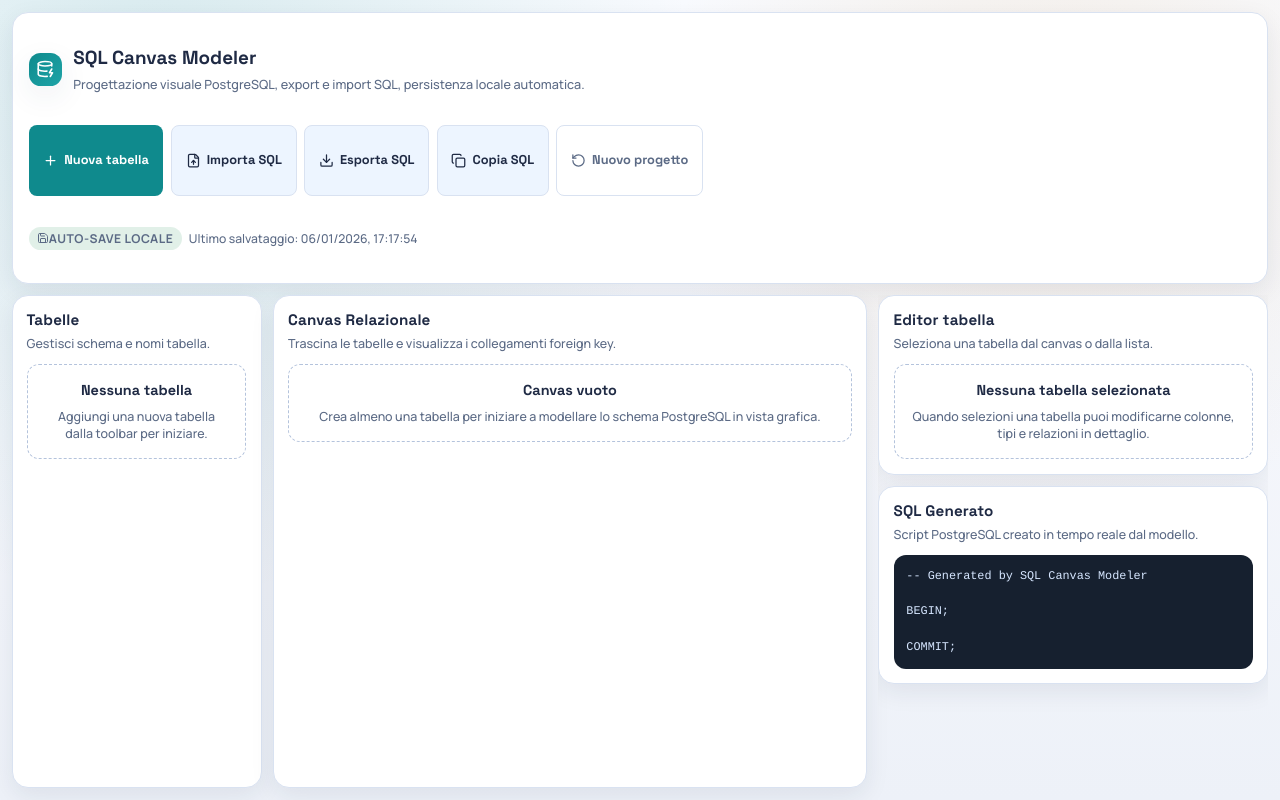
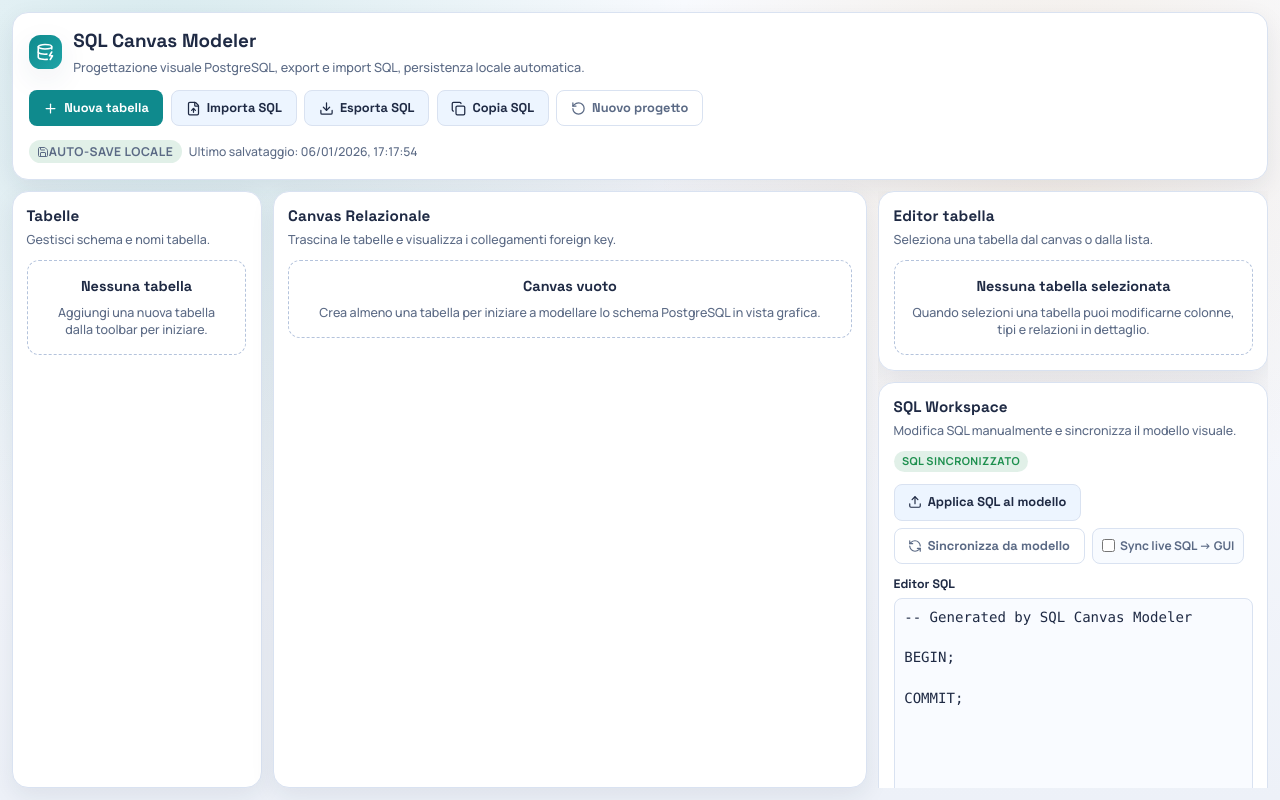
Before and after one commit to d4v3-rm/fe-react-sql-canva, a React (Vite) app: page / in a window 1280 px wide. Built offline with nearby package versions, Linux system fonts and the light colour scheme.

Commit message:
feat: add bidirectional SQL workspace with live sync

```diff
--- a/src/features/sql-preview/SqlPreview.module.scss
+++ b/src/features/sql-preview/SqlPreview.module.scss
@@ -22,9 +22,69 @@
   }
 }
 
+.statusRow {
+  display: flex;
+  flex-wrap: wrap;
+  gap: 0.45rem;
+}
+
+.controls {
+  display: flex;
+  flex-wrap: wrap;
+  gap: 0.45rem;
+
+  button {
+    display: inline-flex;
+    align-items: center;
+    gap: 0.35rem;
+  }
+}
+
+.liveSyncToggle {
+  display: inline-flex;
+  align-items: center;
+  gap: 0.35rem;
+  border: 1px solid t.$color-border;
+  border-radius: t.$radius-sm;
+  background: #f8fbff;
+  padding: 0.35rem 0.55rem;
+  font-size: 0.75rem;
+  color: t.$color-text-soft;
+  font-weight: 650;
+
+  input {
+    margin: 0;
+  }
+}
+
+.editArea,
+.previewArea {
+  display: grid;
+  gap: 0.34rem;
+
+  h4 {
+    margin: 0;
+    font-family: t.$font-heading;
+    font-size: 0.77rem;
+    color: t.$color-text;
+    display: inline-flex;
+    align-items: center;
+    gap: 0.32rem;
+  }
+}
+
+.editArea textarea {
+  min-height: 210px;
+  max-height: 340px;
+  resize: vertical;
+  @include m.input-base;
+  font-family: 'Cascadia Code', 'Consolas', monospace;
+  line-height: 1.45;
+}
+
 .sqlBlock {
   margin: 0;
-  max-height: 280px;
+  max-height: 230px;
   overflow: auto;
   background: #16202f;
   border-radius: t.$radius-md;
--- a/src/features/sql-preview/SqlPreview.tsx
+++ b/src/features/sql-preview/SqlPreview.tsx
@@ -1,6 +1,8 @@
-import { AlertTriangle } from 'lucide-react'
+import { useEffect, useState } from 'react'
+import { AlertTriangle, RefreshCcw, Sparkles, Upload } from 'lucide-react'
 
 import { Badge } from '@/components/ui/Badge'
+import { Button } from '@/components/ui/Button'
 import { Card } from '@/components/ui/Card'
 import { useSchemaStore } from '@/store/schemaStore'
 
@@ -10,11 +12,51 @@
   sql: string
 }
 
+type ApplyState = 'idle' | 'ok' | 'error'
+
 export function SqlPreview({ sql }: SqlPreviewProps) {
   const warnings = useSchemaStore((state) => state.importWarnings)
+  const importSql = useSchemaStore((state) => state.importSql)
+  const clearWarnings = useSchemaStore((state) => state.clearWarnings)
+
+  const [editableSql, setEditableSql] = useState(sql)
+  const [isDraft, setIsDraft] = useState(false)
+  const [liveSync, setLiveSync] = useState(false)
+  const [applyState, setApplyState] = useState<ApplyState>('idle')
+  const editorSql = isDraft ? editableSql : sql
+
+  useEffect(() => {
+    if (!liveSync || !isDraft) {
+      return
+    }
+
+    const timer = window.setTimeout(() => {
+      const success = importSql(editorSql)
+      setApplyState(success ? 'ok' : 'error')
+    }, 650)
+
+    return () => {
+      window.clearTimeout(timer)
+    }
+  }, [liveSync, isDraft, editorSql, importSql])
+
+  function applyEditorToModel() {
+    const success = importSql(editorSql)
+    setApplyState(success ? 'ok' : 'error')
+
+    if (success) {
+      setIsDraft(false)
+    }
+  }
+
+  function syncEditorFromModel() {
+    setIsDraft(false)
+    setApplyState('idle')
+    clearWarnings()
+  }
 
   return (
-    <Card title="SQL Generato" subtitle="Script PostgreSQL creato in tempo reale dal modello.">
+    <Card title="SQL Workspace" subtitle="Modifica SQL manualmente e sincronizza il modello visuale.">
       {warnings.length > 0 ? (
         <div className={styles.warningBox}>
           <Badge tone="warning">
@@ -29,7 +71,47 @@
         </div>
       ) : null}
 
-      <pre className={styles.sqlBlock}>{sql}</pre>
+      <div className={styles.statusRow}>
+        {isDraft ? <Badge tone="warning">Bozza SQL non applicata</Badge> : <Badge tone="success">SQL sincronizzato</Badge>}
+        {applyState === 'ok' ? <Badge tone="success">Parsing SQL OK</Badge> : null}
+        {applyState === 'error' ? <Badge tone="warning">SQL non applicabile</Badge> : null}
+      </div>
+
+      <div className={styles.controls}>
+        <Button onClick={applyEditorToModel}>
+          <Upload size={14} />
+          Applica SQL al modello
+        </Button>
+        <Button variant="ghost" onClick={syncEditorFromModel}>
+          <RefreshCcw size={14} />
+          Sincronizza da modello
+        </Button>
+        <label className={styles.liveSyncToggle}>
+          <input checked={liveSync} onChange={(event) => setLiveSync(event.target.checked)} type="checkbox" />
+          Sync live SQL {'->'} GUI
+        </label>
+      </div>
+
+      <div className={styles.editArea}>
+        <h4>Editor SQL</h4>
+        <textarea
+          value={editorSql}
+          onChange={(event) => {
+            setEditableSql(event.target.value)
+            setIsDraft(true)
+            setApplyState('idle')
+          }}
+          spellCheck={false}
+        />
+      </div>
+
+      <div className={styles.previewArea}>
+        <h4>
+          <Sparkles size={14} />
+          SQL corrente dal modello
+        </h4>
+        <pre className={styles.sqlBlock}>{sql}</pre>
+      </div>
     </Card>
   )
 }
--- a/src/store/schemaStore.ts
+++ b/src/store/schemaStore.ts
@@ -38,7 +38,7 @@
   updateRelation: (relationId: string, patch: UpdateRelationInput) => void
   deleteRelation: (relationId: string) => void
   setTablePosition: (tableId: string, x: number, y: number) => void
-  importSql: (sql: string) => void
+  importSql: (sql: string) => boolean
   replaceProject: (tables: TableModel[], relations: RelationModel[]) => void
   clearProject: () => void
   clearWarnings: () => void
@@ -287,7 +287,7 @@
           set({
             importWarnings: result.warnings,
           })
-          return
+          return false
         }
 
         set({
@@ -297,6 +297,8 @@
           importWarnings: result.warnings,
           lastSavedAt: nowIso(),
         })
+
+        return true
       },
       replaceProject: (tables, relations) => {
         set({
```
